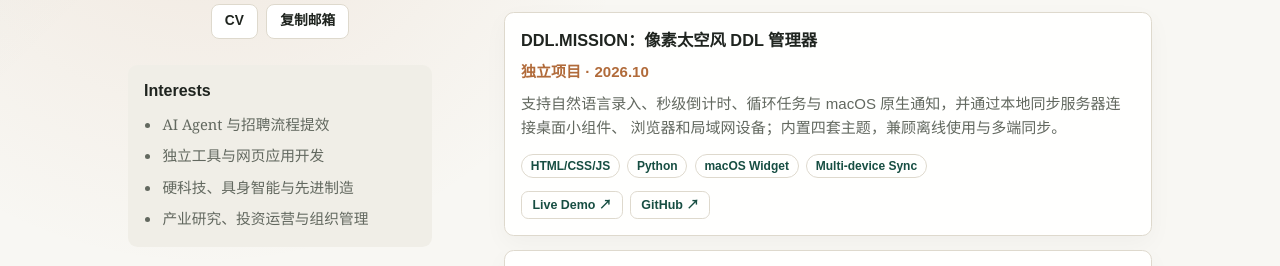
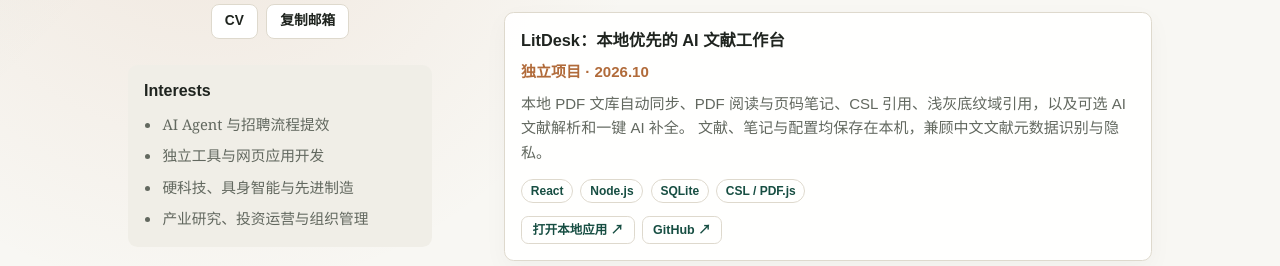
Before and after one commit to Zc-RUC/-, a plain HTML site: page index.html in a window 1280 px wide. Shown: the part 628-894 px from the top of the page. Drawn offline with Linux system fonts and the light colour scheme.

Commit message:
Add LitDesk to featured projects

```diff
--- a/index.html
+++ b/index.html
@@ -119,6 +119,25 @@
             </div>
           </div>
           <div class="item-stack">
+            <article class="entry-card">
+              <h3><a href="https://github.com/Zc-RUC/litdesk" target="_blank" rel="noreferrer" data-i18n="projects.litdesk.title" data-analytics="source:litdesk">LitDesk：本地优先的 AI 文献工作台</a></h3>
+              <p class="entry-meta" data-i18n="projects.litdesk.meta">独立项目 · 2026.10</p>
+              <p data-i18n="projects.litdesk.body">
+                本地 PDF 文库自动同步、PDF 阅读与页码笔记、CSL 引用、浅灰底纹域引用，以及可选 AI 文献解析和一键 AI 补全。
+                文献、笔记与配置均保存在本机，兼顾中文文献元数据识别与隐私。
+              </p>
+              <div class="tag-row">
+                <span>React</span>
+                <span>Node.js</span>
+                <span>SQLite</span>
+                <span>CSL / PDF.js</span>
+              </div>
+              <div class="tag-row action-row">
+                <a href="http://127.0.0.1:8765" target="_blank" rel="noreferrer" data-i18n="projects.litdesk.local" data-i18n-aria-label="projects.litdesk.localAria" data-analytics="demo:litdesk-local">打开本地应用 ↗</a>
+                <a href="https://github.com/Zc-RUC/litdesk" target="_blank" rel="noreferrer" aria-label="查看 LitDesk 的 GitHub 源码" data-i18n-aria-label="projects.litdesk.githubAria" data-analytics="source:litdesk">GitHub ↗</a>
+              </div>
+            </article>
+
             <article class="entry-card">
               <h3><a href="https://zc-ruc.github.io/case-studies-demo/ddl-mission.html" target="_blank" rel="noreferrer" data-i18n="projects.ddl.title" data-analytics="case:ddl-mission">DDL.MISSION：像素太空风 DDL 管理器</a></h3>
               <p class="entry-meta" data-i18n="projects.ddl.meta">独立项目 · 2026.10</p>
@@ -334,7 +353,7 @@
     </main>
 
     <footer class="site-footer">
-      <span>Last updated: October 27, 2026</span>
+      <span>Last updated: October 28, 2026</span>
       <span>Built as a static personal homepage</span>
       <a class="analytics-link" href="https://zc-homepage-analytics.zhangchong050812.workers.dev" target="_blank" rel="noreferrer" data-i18n="footer.analytics">匿名聚合统计</a>
     </footer>
--- a/script.js
+++ b/script.js
@@ -38,6 +38,12 @@ const english = {
   "about.p2": "During my internship with ByteDance Seed’s AI Infra team, I supported campus and experienced hiring and helped the recruiting team adopt AI tools. I mapped 500+ master’s and PhD students from relevant labs for the 2027 cohort and built a reusable Lab Mapper Skill in Codex, significantly accelerating work that had been highly manual.",
   "about.p3": "I use Codex, Claude Code, ChatGPT, and Grok, and work with Wind, iFinD, Bloomberg, Python, and Stata for data collection, processing, and research analysis. My goal is to bring AI-native ways of working into real business scenarios, making information gathering, candidate sourcing, industry research, and knowledge management faster, more accurate, and reusable.",
   "about.p4": "Beyond AI agents, I build lightweight applications with vanilla HTML/CSS/JavaScript, Python, and Cloudflare Workers, turning practical needs such as task management and meal tracking into accessible, reusable tools.",
+  "projects.litdesk.title": "LitDesk: Local-first AI Literature Workspace",
+  "projects.litdesk.meta": "Independent Project · Oct 2026",
+  "projects.litdesk.body": "A local-first PDF library with watched-folder sync, PDF reading and page-linked notes, CSL citations, gray-shaded citation fields, and optional AI summaries and one-click metadata completion. Library data, notes, and settings stay on your computer.",
+  "projects.litdesk.local": "Open Local App ↗",
+  "projects.litdesk.localAria": "Open LitDesk on this computer",
+  "projects.litdesk.githubAria": "View LitDesk source code on GitHub",
   "projects.ddl.title": "DDL.MISSION: Pixel-Space Deadline Manager",
   "projects.ddl.meta": "Independent Project · Oct 2026",
   "projects.ddl.body": "A pixel-space-inspired deadline manager with natural-language input, second-by-second countdowns, recurring tasks, and native macOS notifications. A local sync server connects the desktop widget, browsers, and devices on the same network. Four themes, offline use, and multi-device sync included.",
```
Also changed, not shown: README.md.
